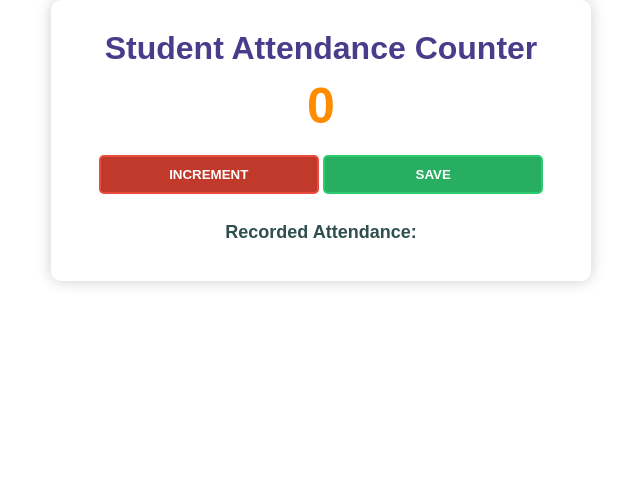
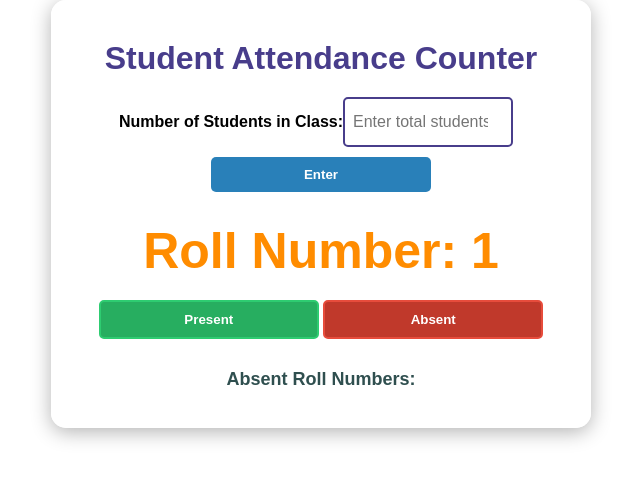
Before and after one commit to Harshvardhan295/Attendance_counter, a plain HTML site: page index.html in a window 1280 px wide. Shown: the whole page, without its empty margins (319-959 px from the left). Drawn offline with Linux system fonts and the light colour scheme.

Commit message:
Updated code
Displays absent roll numbers. by reading total number of students by the user.

```diff
--- a/index.css
+++ b/index.css
@@ -16,22 +16,55 @@ body {
     max-width: 500px;
     margin: 0 auto;
     padding: 20px;
-    background: rgba(255, 255, 255, 0.8);
-    border-radius: 10px;
-    box-shadow: 0px 0px 15px rgba(0, 0, 0, 0.2);
+    background: rgba(255, 255, 255, 0.9); /* Slightly higher opacity for better visibility */
+    border-radius: 15px; /* Increased border radius for a softer look */
+    box-shadow: 0 4px 20px rgba(0, 0, 0, 0.3); /* More pronounced shadow */
+    animation: fadeIn 0.5s; /* Add fade-in animation */
+}
+
+@keyframes fadeIn {
+    from { opacity: 0; }
+    to { opacity: 1; }
 }
 
 h1 {
-    margin-top: 10px;
-    margin-bottom: 10px;
+    margin: 20px 0;
     color: darkslateblue;
 }
 
 h2 {
     font-size: 50px;
-    margin-top: 0;
-    margin-bottom: 20px;
+    margin: 20px 0;
     color: darkorange;
+}
+
+.input-group {
+    display: flex;
+    justify-content: center;
+    margin-bottom: 10px;
+}
+
+#total-el {
+    width: 150px;
+    padding: 8px;
+    font-size: 16px;
+    border: 2px solid darkslateblue;
+    border-radius: 5px;
+    margin-right: 10px;
+}
+
+#enter-btn {
+    background: #2980b9;
+    border: none;
+    color: white;
+    padding: 10px 20px;
+    font-weight: bold;
+    border-radius: 5px;
+    transition: background-color 0.3s ease;
+}
+
+#enter-btn:hover {
+    background: #3498db;
 }
 
 button {
@@ -45,21 +78,22 @@ button {
     transition: background-color 0.3s ease;
 }
 
+#increment-btn {
+    background: #27ae60;
+    border: 2px solid #2ecc71;
+}
+
+#display-btn {
+    background: #c0392b;
+    border: 2px solid #e74c3c;
+}
+
 button:hover {
     opacity: 0.9;
 }
 
-#increment-btn {
-    background: #c0392b;
-    border: 2px solid #e74c3c;
-}
-
-#save-btn {
-    background: #27ae60;
-    border: 2px solid #2ecc71;
-}
-
-#save-el {
+#display-el {
     color: darkslategray;
     font-size: 18px;
+    margin-top: 20px; /* Add space above */
 }
--- a/index.html
+++ b/index.html
@@ -9,10 +9,16 @@
 <body>
     <div class="container">
         <h1>Student Attendance Counter</h1>
-        <h2 id="count-el">0</h2>
-        <button id="increment-btn" onclick="increment()">INCREMENT</button>
-        <button id="save-btn" onclick="save()">SAVE</button>
-        <p id="save-el">Recorded Attendance: </p>
+        <div class="input-group">
+            <p id="num-el">Number of Students in Class:</p>
+            <input id="total-el" type="number" min="1" placeholder="Enter total students">
+        </div>
+        <button id="enter-btn" onclick="storeTotal()">Enter</button>
+
+        <h2 id="count-el">Roll Number: 1</h2>
+        <button id="increment-btn" onclick="increment()">Present</button>
+        <button id="display-btn" onclick="save()">Absent</button>
+        <p id="display-el">Absent Roll Numbers: </p>
     </div>
     <script src="index.js"></script>
 </body>
--- a/index.js
+++ b/index.js
@@ -1,15 +1,50 @@
-let saveEl = document.getElementById("save-el")
-let countEl = document.getElementById("count-el")
-let count = 0
+let displayEl = document.getElementById("display-el");
+let countEl = document.getElementById("count-el");
+let totalElInput = document.getElementById("total-el");
+let totalEl = 0;
+
+let count = 1;
+let presentStudents = [];
+
+function storeTotal() {
+    totalEl = parseInt(totalElInput.value);
+    count = 1;
+    countEl.textContent = "Roll Number: " + count;
+    displayEl.textContent = "Absent Roll Numbers: ";
+    presentStudents = [];
+}
 
 function increment() {
-    count += 1
-    countEl.textContent = count //textContent is replacement for innertext
+    if (count <= totalEl) {
+        presentStudents.push(count);
+        count += 1;
+        countEl.textContent = "Roll Number: " + count;
+    } else {
+        alert("Roll Number " + count + " does not exist. You have taken the attendance of all students.");
+    }
 }
 
 function save() {
-    let countStr = count + " - "
-    saveEl.textContent += countStr
-    countEl.textContent = 0
-    count = 0
+    if (count > totalEl) {
+        highlightAbsentNumbers();
+    } else if (count >= 1) { // Exclude the initial roll number
+        let countStr = (count) + " , "; // Store the last valid count
+        displayEl.textContent += countStr;
+        count += 1;
+        countEl.textContent = "Roll Number: " + count;
+    }
 }
+
+function highlightAbsentNumbers() {
+    let absentNumbers = [];
+    for (let i = 1; i <= totalEl; i++) {
+        if (!presentStudents.includes(i)) {
+            absentNumbers.push(i);
+        }
+    }
+    if (absentNumbers.length ===0) {
+    displayEl.textContent = "All students are present.";
+    }else {
+        displayEl.textContent = "Absent Roll Numbers: " + absentNumbers.join(", ");
+    }
+}
```
